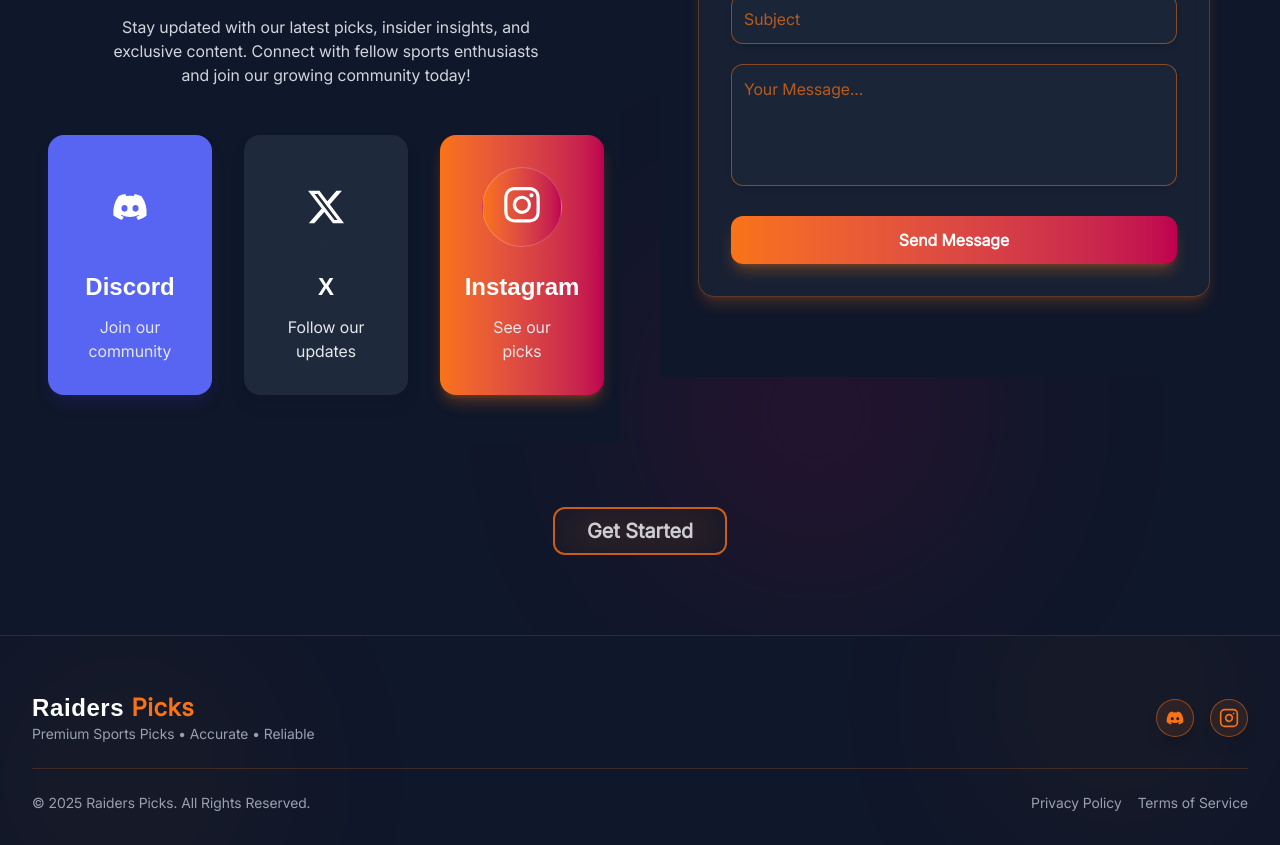
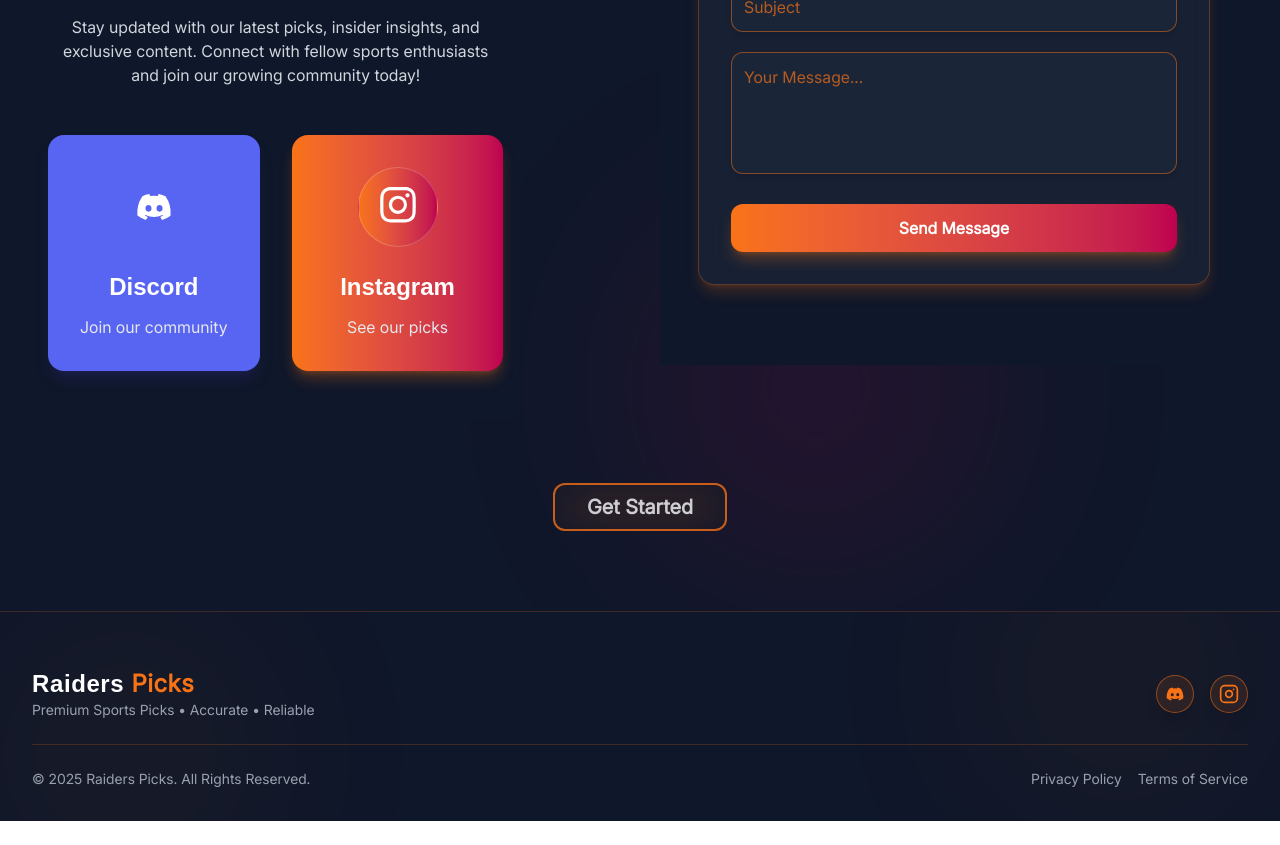
Before and after one commit to Raiders-Picks/Raiders-Picks, a React (Vite) app: page / in a window 1280 px wide. Shown: the part 4880-5725 px from the top of the page. After the commit the page ends 5701 px from the top, so only its background shows below. Built offline with nearby package versions, Linux system fonts and the light colour scheme.

Commit message:
Update SocialButton.jsx
pend twitter

```diff
--- a/src/components/SocialButton.jsx
+++ b/src/components/SocialButton.jsx
@@ -46,7 +46,7 @@ const SocialButton = () => {
             animate={{ opacity: 1, x: 0 }}
             transition={{ duration: 0.6, delay: 0.2 }}
           >
-            <ul className="grid grid-cols-1 md:grid-cols-3 gap-8">
+            <ul className="grid grid-cols-1 md:grid-cols-2 gap-8">
               {/* Discord Button */}
               <motion.li className="relative group" whileHover={{ y: -10 }} transition={{ type: "spring", stiffness: 300 }}>
                 <a
@@ -69,10 +69,10 @@ const SocialButton = () => {
                 </a>
               </motion.li>
 
-              {/* X Button */}
+              {/* X Button
               <motion.li className="relative group" whileHover={{ y: -10 }} transition={{ type: "spring", stiffness: 300 }}>
                 <a
-                  href="https://x.com/smart__picks_?s=21"
+                  href=""
                   target="_blank"
                   rel="noopener noreferrer"
                   className="block bg-[#1e293b] hover:bg-[#0f172a] rounded-2xl p-8 transition-all duration-300 h-full shadow-lg shadow-gray-900/30"
@@ -88,7 +88,7 @@ const SocialButton = () => {
                     <p className="text-gray-200 sm:text-center">Follow our updates</p>
                   </div>
                 </a>
-              </motion.li>
+              </motion.li> */}
 
               {/* Instagram Button */}
               <motion.li className="relative group" whileHover={{ y: -10 }} transition={{ type: "spring", stiffness: 300 }}>
```
